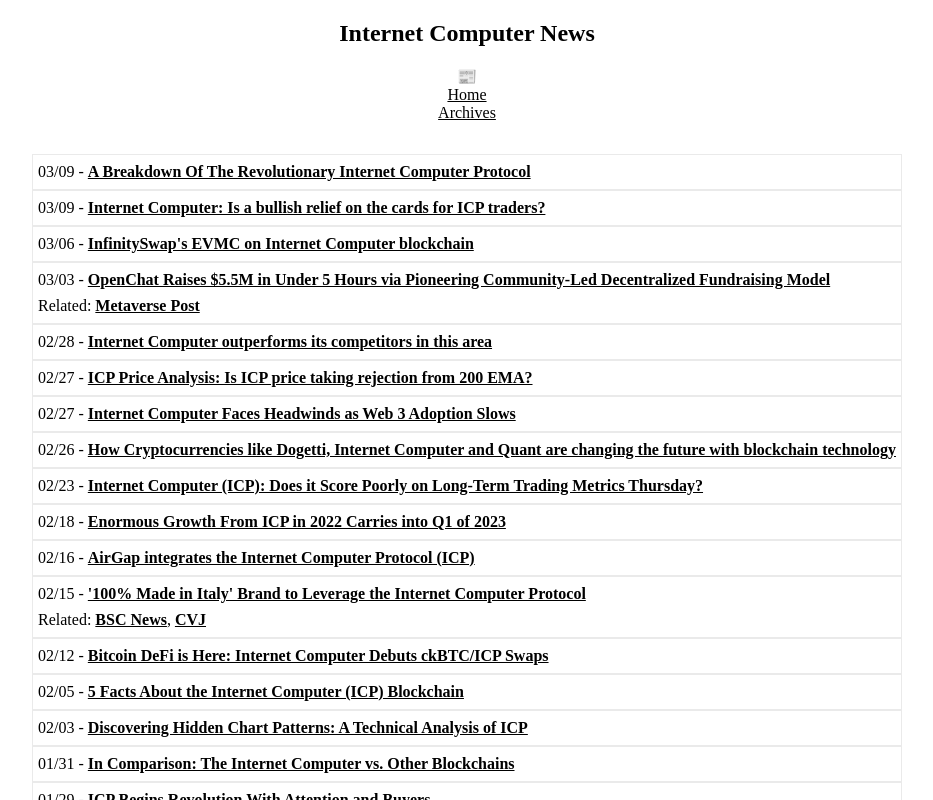
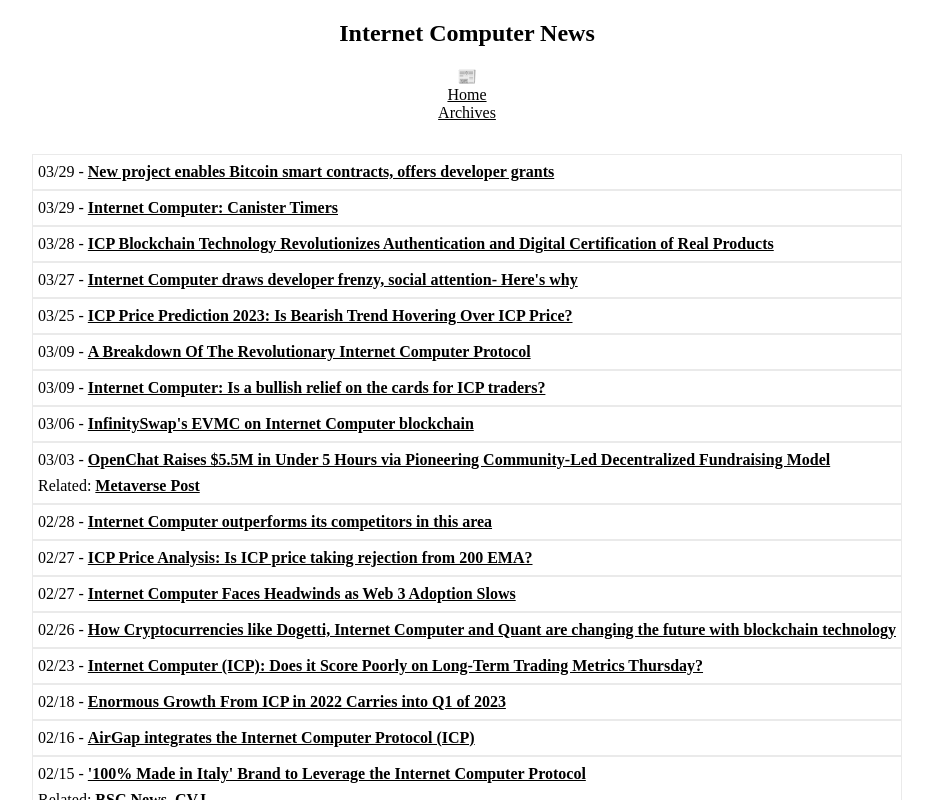
Before and after one commit to rjlucasm/ictoday, a Next.js app: page /news/2023 in a window 1280 px wide. Shown: the top 800 px of the page, without its empty margins (173-1106 px from the left). Built offline with nearby package versions, Linux system fonts and the light colour scheme.

Commit message:
news march news

```diff
--- a/pages/news/2023.js
+++ b/pages/news/2023.js
@@ -19,6 +19,21 @@ export default function News23() {
             <Link href="/archive"><a style={{ color: 'inherit' }}>Archives</a></Link>
 
             <div className="pagesgrid">
+            <div className="pagescard">03/29 -&nbsp;
+                <a href="https://cyprus-mail.com/2023/03/29/new-project-enables-bitcoin-smart-contracts-offers-developer-grants/" target="_blank" rel="noopener noreferrer">New project enables Bitcoin smart contracts, offers developer grants</a>
+            </div>
+            <div className="pagescard">03/29 -&nbsp;
+                <a href="https://medium.com/dfinity/internet-computer-canister-timers-21cd3201b831" target="_blank" rel="noopener noreferrer">Internet Computer: Canister Timers</a>
+            </div>
+            <div className="pagescard">03/28 -&nbsp;
+                <a href="https://medium.com/dfinity/icp-blockchain-technology-revolutionizes-authentication-and-digital-certification-of-real-products-84ce58892e8f" target="_blank" rel="noopener noreferrer">ICP Blockchain Technology Revolutionizes Authentication and Digital Certification of Real Products</a>
+            </div>
+            <div className="pagescard">03/27 -&nbsp;
+                <a href="https://ambcrypto.com/internet-computer-draws-developer-frenzy-social-attention-heres-why/" target="_blank" rel="noopener noreferrer">Internet Computer draws developer frenzy, social attention- Here&apos;s why</a>
+            </div>
+            <div className="pagescard">03/25 -&nbsp;
+                <a href="https://www.thecoinrepublic.com/2023/03/25/icp-price-prediction-2023-is-bearish-trend-hovering-over-icp-price/" target="_blank" rel="noopener noreferrer">ICP Price Prediction 2023: Is Bearish Trend Hovering Over ICP Price?</a>
+            </div>
             <div className="pagescard">03/09 -&nbsp;
                 <a href="https://blockzeit.com/a-breakdown-of-the-revolutionary-internet-computer-protocol/" target="_blank" rel="noopener noreferrer">A Breakdown Of The Revolutionary Internet Computer Protocol</a>
             </div>
```
